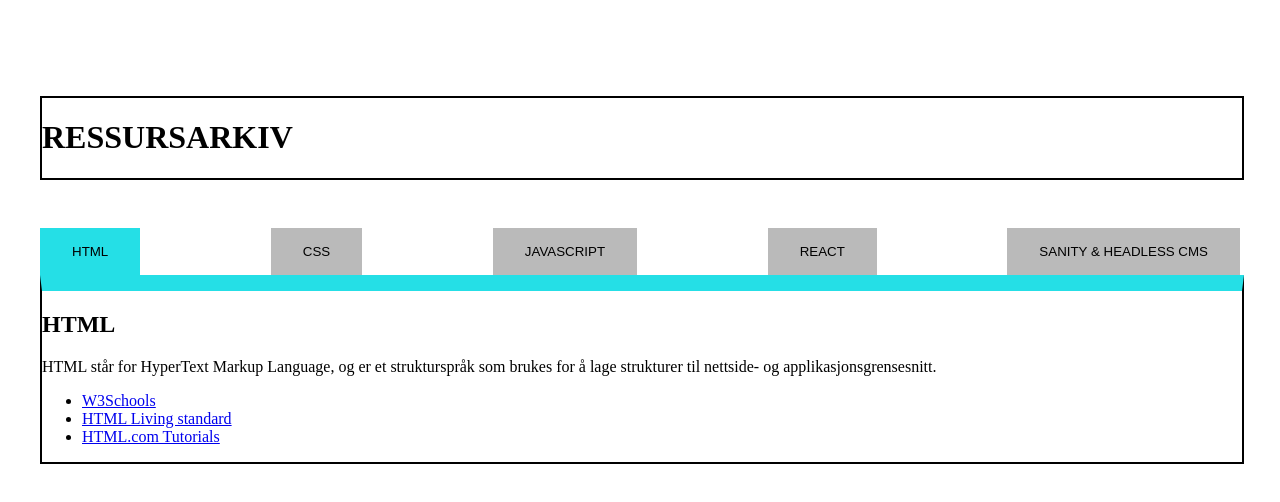
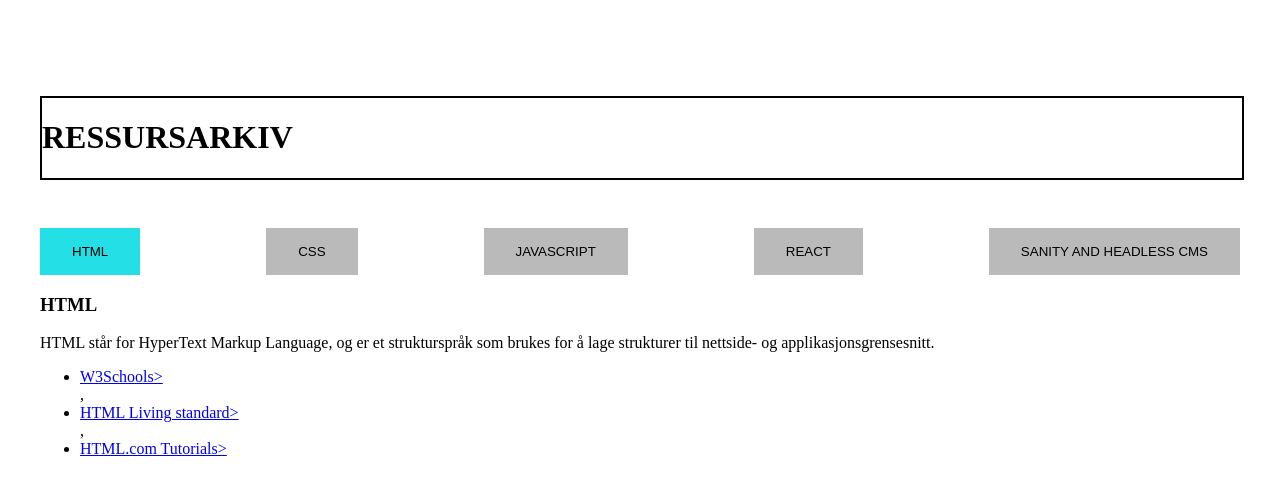
Before and after one commit to EidHassanx1/UIN23_webshop_EidH, a plain HTML site: page UIN_coursefiles_2023/arbeidskreav_2losning/arbeidskrav_2/index.html in a window 1280 px wide. Both pictures are taken after a click on the button "HTML". Drawn offline with Linux system fonts and the light colour scheme.

Commit message:
03.02 undervisning

```diff
--- a/UIN_coursefiles_2023/arbeidskreav_2losning/arbeidskrav_2/index.html
+++ b/UIN_coursefiles_2023/arbeidskreav_2losning/arbeidskrav_2/index.html
@@ -12,21 +12,8 @@
         <header>
             <h1>ressursarkiv</h1>
         </header>
-        <nav>
-                <button class="tap" onclick="addHTML()">html</button>
-                <button class="tap" onclick="addCss()">css</button>
-                <button class="tap" onclick="addJava()">javascript</button>
-                <button class="tap" onclick="addReact()">react</button>
-                <button class="tap" onclick="addSnH()">sanity & headless cms</button>
-        </nav>
-        <section id="bodyview">
-            <h3>Trykk på kategoriene for å finne mer ut om dem.</h3>
-            <ul>
-                <li>
-                    <p>Informasjonen skal stå her.</p>
-                </li>
-            </ul>
-        </section>
+        <nav id="navigation"></nav>
+        <main id="page-content"></main>
     </div>
 
     <script src="ressurser.js"></script>
--- a/UIN_coursefiles_2023/arbeidskreav_2losning/arbeidskrav_2/ressurser.js
+++ b/UIN_coursefiles_2023/arbeidskreav_2losning/arbeidskrav_2/ressurser.js
@@ -94,47 +94,80 @@ const resources = [
         ]
     },
 ]
-let listHTML = ""
-function addHTML() {
-listHTML = `<h2>${resources[0].category}</h2>`
-listHTML += `<p>${resources[0].text}</p><ul>`
-resources[0].sources.map(prod => listHTML += `<li><a href ="${prod.url}">${prod.title}</a></li>
-`)
-listHTML += '</ul>'
-document.querySelector("#bodyview").innerHTML = listHTML;
+let articleContent = [];
+
+const ressurs = () => {
+    let navItems = "";
+    resources.map((res, index) =>{
+        navItems += `<button onclick="toggle(${index})" aria-role="navigation" id="nav-${index}" class="btn">${res.category}</button>`
+        articleContent.push(
+            `<article id="card=${index}" class="content-card">
+                <h3>${res.category}</h3>
+                <p>${res.text}</p>
+                <ul class="resLinks">
+                ${res.sources.map((source) => `<li><a href="${source.url}">${source.title}></a></li>`)}
+                </ul>
+            </article>
+            `
+        )
+    })
+    document.querySelector("#navigation").innerHTML = navItems;
+    document.querySelector("#page-content").innerHTML = articleContent[0];
+    // document.querySelectorAll("#nav-"+[0]).classList.add("actice");
 }
-function addCss() {
-listHTML = `<h2>${resources[1].category}</h2>`
-listHTML += `<p>${resources[1].text}</p><ul>`
-resources[1].sources.map(prod => listHTML += `<li><a href ="${prod.url}">${prod.title}</a></li>
-`)
-listHTML += '</ul>'
-document.querySelector("#bodyview").innerHTML = listHTML;
+
+function toggle(id){
+    let buttons = document.querySelectorAll("btn")
+    //querySelectorAll for å få tak i alle med "btn"
+    //querySelector for å få tak i den første med "btn"
+    document.querySelector("#page-content").innerHTML = articleContent[id]
+
+
 }
-function addJava() {
-listHTML = `<h2>${resources[2].category}</h2>`
-listHTML += `<p>${resources[2].text}</p><ul>`
-resources[2].sources.map(prod => listHTML += `<li><a href ="${prod.url}">${prod.title}</a></li>
-`)
-listHTML += '</ul>'
-document.querySelector("#bodyview").innerHTML = listHTML;
-}
-function addReact() {
-listHTML = `<h2>${resources[3].category}</h2>`
-listHTML += `<p>${resources[3].text}</p><ul>`
-resources[3].sources.map(prod => listHTML += `<li><a href ="${prod.url}">${prod.title}</a></li>
-`)
-listHTML += '</ul>'
-document.querySelector("#bodyview").innerHTML = listHTML;
-}
-function addSnH() {
-listHTML = `<h2>${resources[4].category}</h2>`
-listHTML += `<p>${resources[4].text}</p><ul>`
-resources[4].sources.map(prod => listHTML += `<li><a href ="${prod.url}">${prod.title}</a></li>
-`)
-listHTML += '</ul>'
-document.querySelector("#bodyview").innerHTML = listHTML;
-}
+
+ressurs();
+
+
+// function addHTML() {
+// listHTML = `<h2>${resources[0].category}</h2>`
+// listHTML += `<p>${resources[0].text}</p><ul>`
+// resources[0].sources.map(prod => listHTML += `<li><a href ="${prod.url}">${prod.title}</a></li>
+// `)
+// listHTML += '</ul>'
+// document.querySelector("#bodyview").innerHTML = listHTML;
+// }
+// function addCss() {
+// listHTML = `<h2>${resources[1].category}</h2>`
+// listHTML += `<p>${resources[1].text}</p><ul>`
+// resources[1].sources.map(prod => listHTML += `<li><a href ="${prod.url}">${prod.title}</a></li>
+// `)
+// listHTML += '</ul>'
+// document.querySelector("#bodyview").innerHTML = listHTML;
+// }
+// function addJava() {
+// listHTML = `<h2>${resources[2].category}</h2>`
+// listHTML += `<p>${resources[2].text}</p><ul>`
+// resources[2].sources.map(prod => listHTML += `<li><a href ="${prod.url}">${prod.title}</a></li>
+// `)
+// listHTML += '</ul>'
+// document.querySelector("#bodyview").innerHTML = listHTML;
+// }
+// function addReact() {
+// listHTML = `<h2>${resources[3].category}</h2>`
+// listHTML += `<p>${resources[3].text}</p><ul>`
+// resources[3].sources.map(prod => listHTML += `<li><a href ="${prod.url}">${prod.title}</a></li>
+// `)
+// listHTML += '</ul>'
+// document.querySelector("#bodyview").innerHTML = listHTML;
+// }
+// function addSnH() {
+// listHTML = `<h2>${resources[4].category}</h2>`
+// listHTML += `<p>${resources[4].text}</p><ul>`
+// resources[4].sources.map(prod => listHTML += `<li><a href ="${prod.url}">${prod.title}</a></li>
+// `)
+// listHTML += '</ul>'
+// document.querySelector("#bodyview").innerHTML = listHTML;
+// }
 
 
 // function addToBody(category, text, sources) {
```
